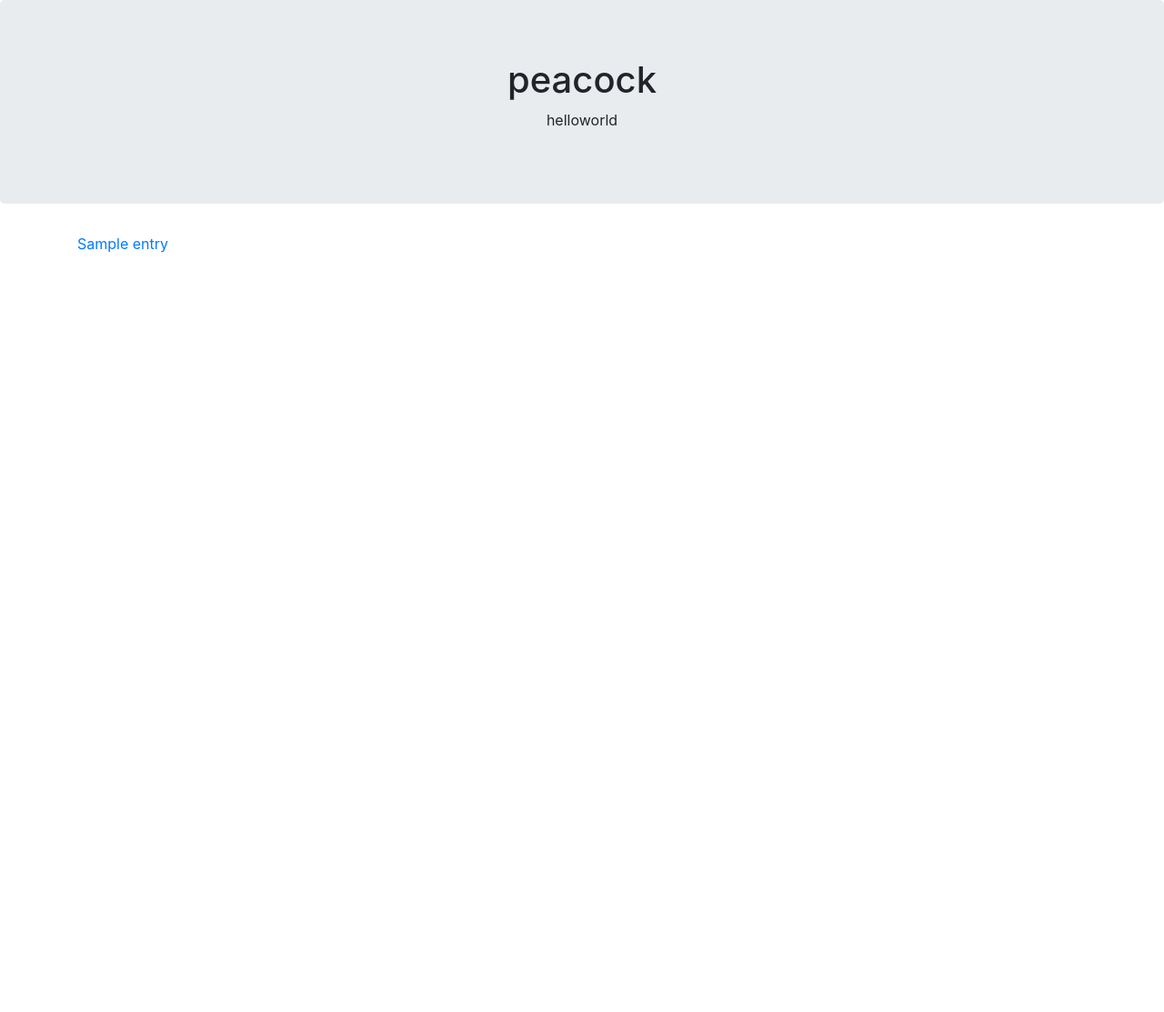
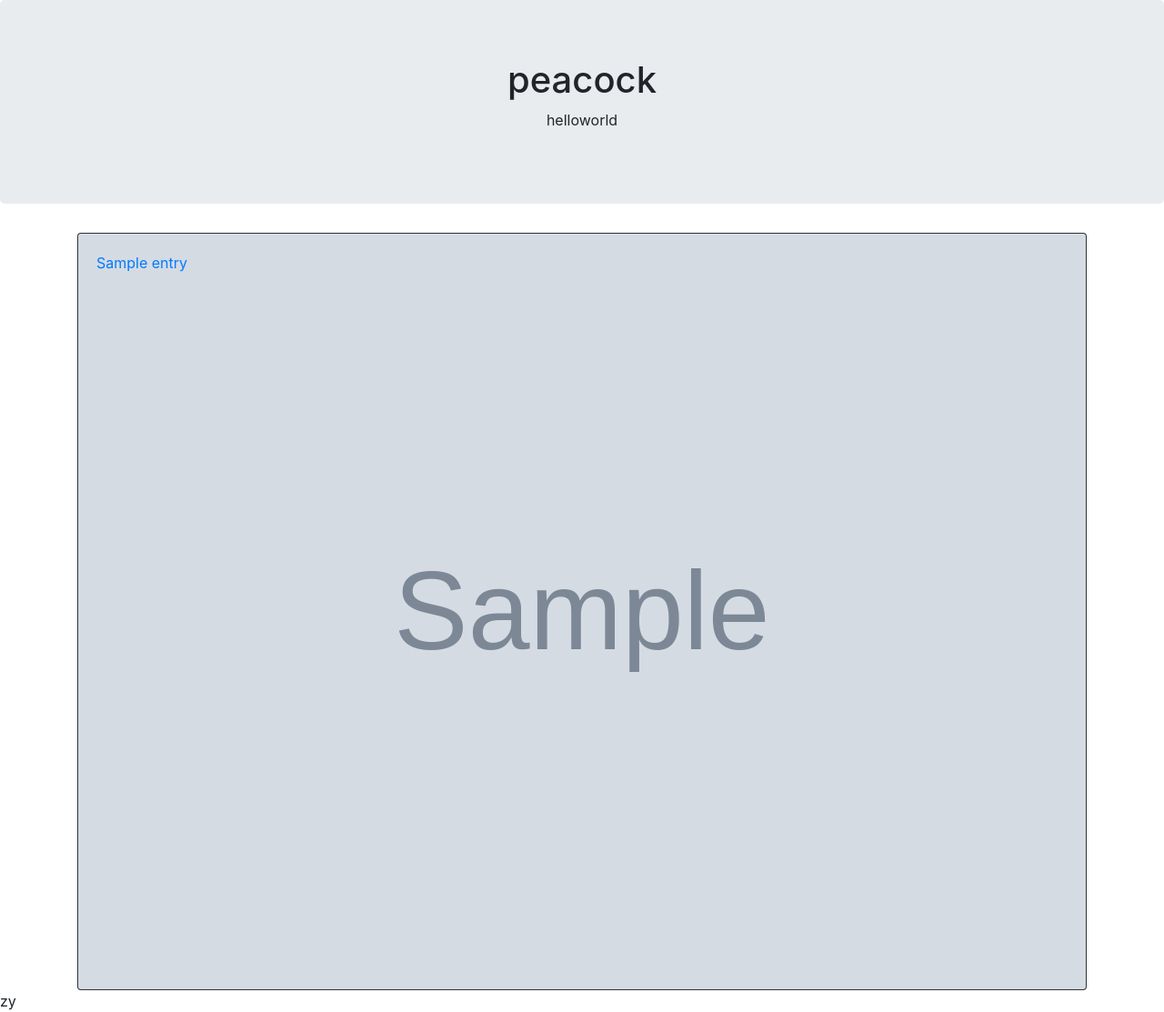
Before and after one commit to lilitmovsisyan/peacock, a Django app: page /blog/index/ in a window 1280 px wide. Shown: the whole page at 91% size. Before the commit the page ends 278 px from the top, so only its background shows below. Run offline with Django 3.2, Linux system fonts and the light colour scheme; tables that the repository leaves empty hold one stand-in row (values such as "Sample post"); grey boxes marked "Sample" are stand-in pictures; some libraries are stand-ins or nearby versions.

Commit message:
add image cards to index.html (WIP)

```diff
--- a/blog/templates/blog/index.html
+++ b/blog/templates/blog/index.html
@@ -7,13 +7,23 @@
     <div class="row">
         {% for entry in row %}
         <div class="col-sm">
-            <a href="{% url 'project' entry.id entry.title %}" target=_blank title="See more about the {{ entry.title }} project">
-                {{ entry.title }}
-            </a>
+
+            <div class="card bg-dark text-white">
+                {% with entry.images.all.first as image %}
+                <img src="{{ image.image.url }}" class="card-img" alt="{{ image.image }}">
+                <div class="card-img-overlay">
+                    <a class="card-title" href="{% url 'project' entry.id entry.title %}" target=_blank title="See more about the {{ entry.title }} project">
+                        {{ entry.title }}
+                    </a>
+                    {% comment optional card-text %}<p class="card-text"></p>{% endcomment%}
+                </div>
+                {% endwith %}
+            </div>
+
         </div>
         {% endfor %}
     </div>
     {% endfor %}
-  </div>
-
+</div>
+zy
 {% endblock %}
```
